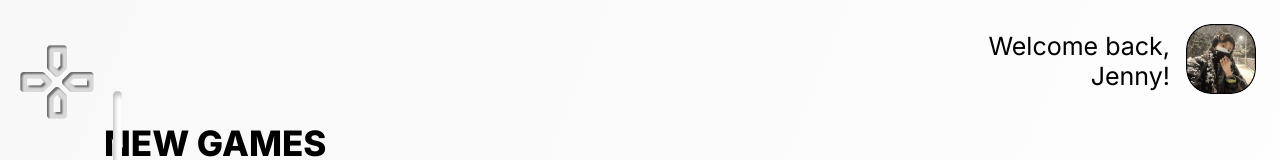
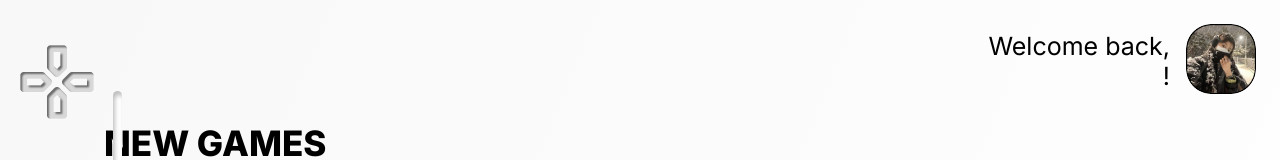
Before and after one commit to alaakhodary/React-Form, a React (Create React App) app: page /GamePanel in a window 1280 px wide. Shown: the top 160 px of the page. Built offline with nearby package versions, Linux system fonts and the light colour scheme.

Commit message:
Make the name dynamic and appear on the UI

```diff
--- a/src/Component/User/index.jsx
+++ b/src/Component/User/index.jsx
@@ -1,15 +1,24 @@
 import React, { Component } from "react";
+
 import "./style.css";
 
 export default class User extends Component {
+  state = {
+    name: "",
+  };
+  componentDidMount() {
+    const username = localStorage.getItem("name");
+    this.setState({ name: username });
+  }
+
   render() {
-    const { userName, imgageUser } = this.props;
+    const { imgageUser } = this.props;
     return (
       <div className="div-User">
         <div className="div-paragraph-user">
           <p className="p-user">
             Welcome back,
-            <span className="span-user">{userName}!</span>
+            <span className="span-user">{this.state.name}!</span>
           </p>
         </div>
         <div>
```
